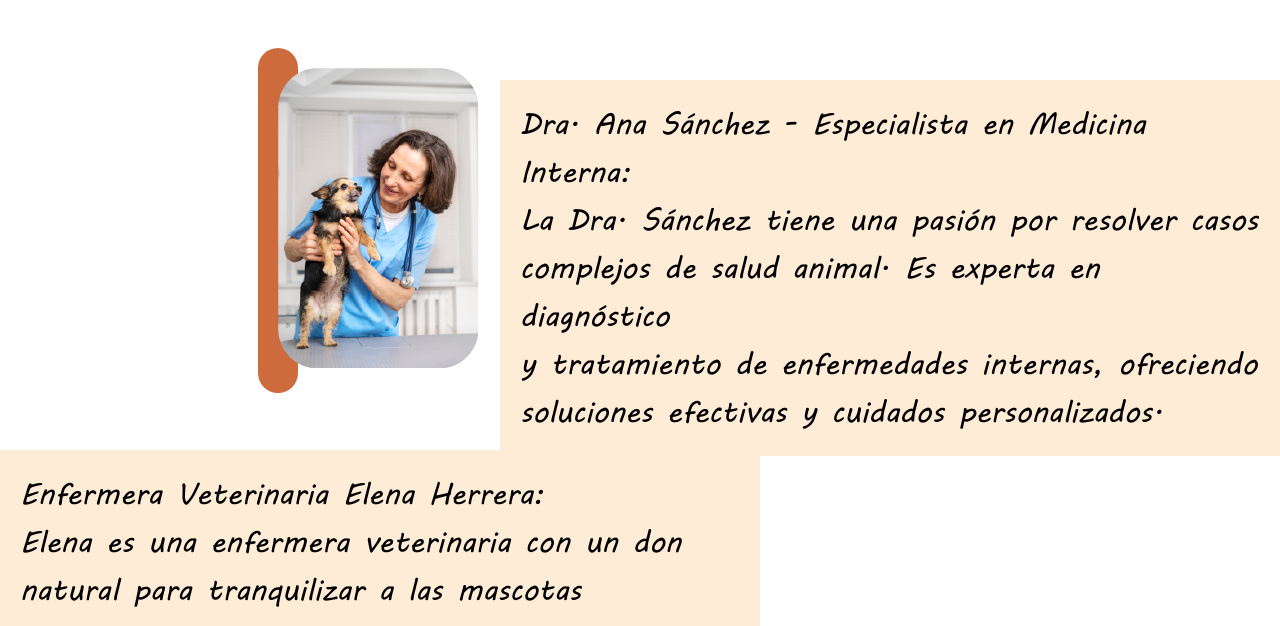
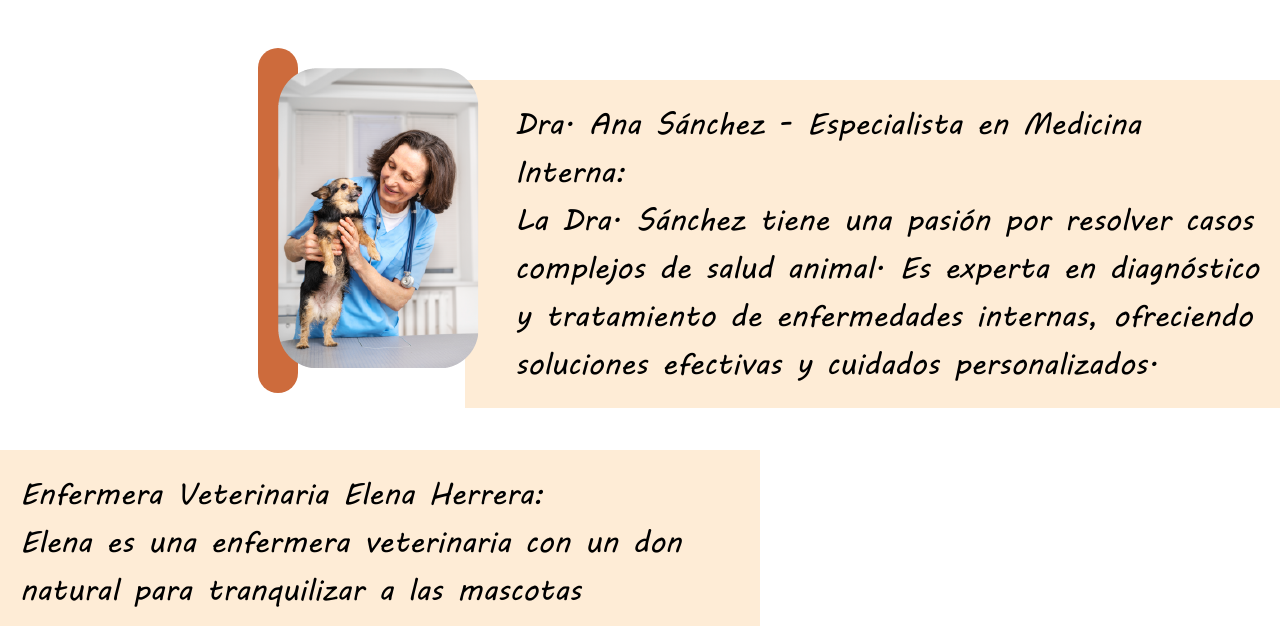
Before and after one commit to LRcmyk/web, a plain HTML site: page personal.html in a window 1280 px wide. Shown: the part 170-796 px from the top of the page. Drawn offline with Linux system fonts and the light colour scheme.

Commit message:
Update personal.css

```diff
--- a/CSS/personal.css
+++ b/CSS/personal.css
@@ -93,9 +93,11 @@
     background-color: #FEECD6;
     font-size: 30px;
     position: absolute;
-    left: 500px;
+    left: 465px;
     top: 250px;
     padding: 20px;
+    padding-left: 50px;
+    z-index: -10;
 }
 #IMGP2 {
     padding: 20px;
```
